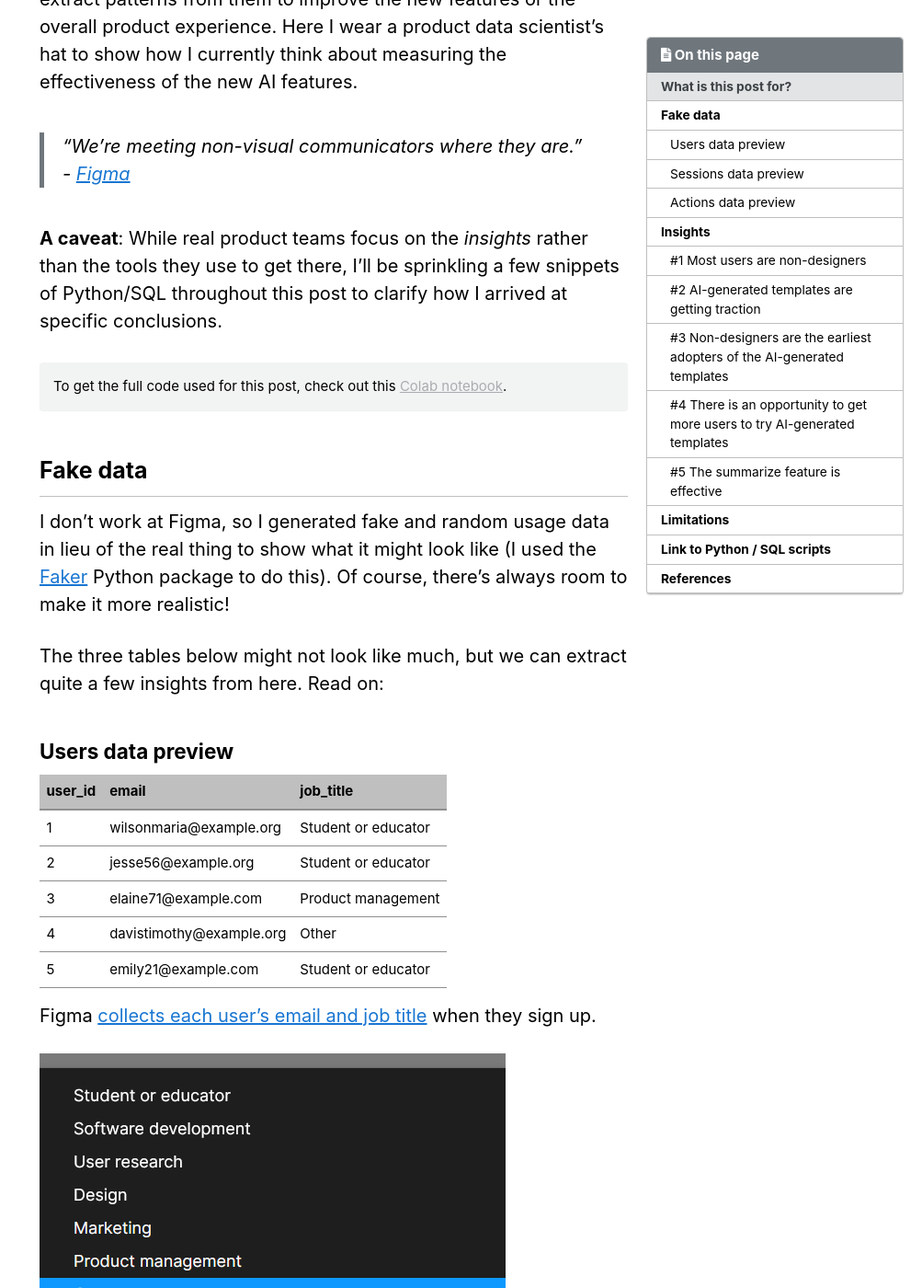
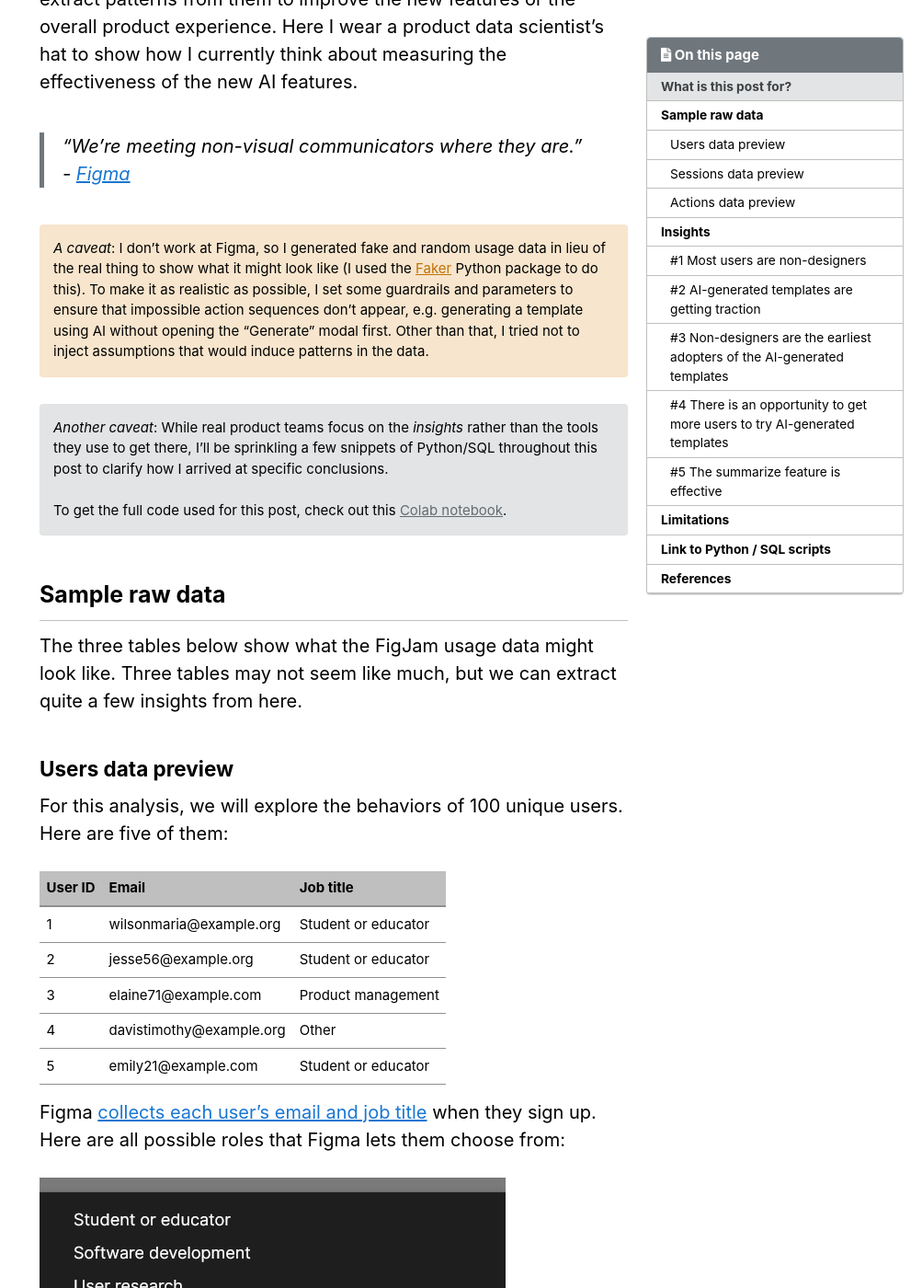
Before and after one commit to jgtiu/jgtiu.github.io, a Jekyll site: the page built from _posts/2024-02-09-figma.md, in a window 1280 px wide and 1400 px high, scrolled down 1222 px. Shown: the whole window at 92% size, without its empty margins (277-1280 px from the left). Built offline with Jekyll 4.4.1, drawn with Linux system fonts in a browser that asks for light colours; cached includes are drawn as plain includes; some of the changed text lies outside the part shown.

Commit message:
Update FigJam post

````diff
--- a/_posts/2024-02-09-figma.md
+++ b/_posts/2024-02-09-figma.md
@@ -1,6 +1,9 @@
 ---
 title: "Are FigJam's new AI features boosting visual collaboration?"
 excerpt: "An exercise in product thinking"
+tags:
+  - data science
+  - sql
 related: false
 toc: true
 toc_sticky: true
@@ -27,46 +30,47 @@
 
 > "We’re meeting non-visual communicators where they are." - [Figma](https://www.figma.com/blog/introducing-ai-to-figjam/){:target="_blank"}
 
-**A caveat**: While real product teams focus on the *insights* rather than the tools they use to get there, I'll be sprinkling a few snippets of Python/SQL throughout this post to clarify how I arrived at specific conclusions.
+_A caveat_: I don't work at Figma, so I generated fake and random usage data in lieu of the real thing to show what it might look like (I used the [Faker](https://faker.readthedocs.io/en/master/){:target="_blank"} Python package to do this). To make it as realistic as possible, I set some guardrails and parameters to ensure that impossible action sequences don't appear, e.g. generating a template using AI without opening the "Generate" modal first. Other than that, I tried not to inject assumptions that would induce patterns in the data.
+{: .notice--warning}
 
-To get the full code used for this post, check out this [Colab notebook](https://colab.research.google.com/drive/1Xox2mLClfBqZR0Y04KR783XuziANfGJp){:target="_blank"}.
-{: .notice}
+_Another caveat_: While real product teams focus on the *insights* rather than the tools they use to get there, I'll be sprinkling a few snippets of Python/SQL throughout this post to clarify how I arrived at specific conclusions. <br><br>To get the full code used for this post, check out this [Colab notebook](https://colab.research.google.com/drive/1Xox2mLClfBqZR0Y04KR783XuziANfGJp){:target="_blank"}.
+{: .notice--primary}
 
-## Fake data
+## Sample raw data
 
-I don't work at Figma, so I generated fake and random usage data in lieu of the real thing to show what it might look like (I used the [Faker](https://faker.readthedocs.io/en/master/){:target="_blank"} Python package to do this). Of course, there's always room to make it more realistic!
-
-The three tables below might not look like much, but we can extract quite a few insights from here. Read on:
+The three tables below show what the FigJam usage data might look like. Three tables may not seem like much, but we can extract quite a few insights from here.
 
 ### Users data preview
 
-|user_id|email|job_title|
-|----|----|----|
-|1|wilsonmaria@example.org|Student or educator|
-|2|jesse56@example.org|Student or educator|
-|3|elaine71@example.com|Product management|
-|4|davistimothy@example.org|Other|
-|5|emily21@example.com|Student or educator|
+For this analysis, we will explore the behaviors of 100 unique users. Here are five of them:
 
-Figma [collects each user's email and job title](https://www.figma.com/blog/how-we-use-data/){:target="_blank"} when they sign up.
+| User ID | Email                    | Job title           |
+|---------|--------------------------|---------------------|
+| 1       | wilsonmaria@example.org  | Student or educator |
+| 2       | jesse56@example.org      | Student or educator |
+| 3       | elaine71@example.com     | Product management  |
+| 4       | davistimothy@example.org | Other               |
+| 5       | emily21@example.com      | Student or educator |
+
+Figma [collects each user's email and job title](https://www.figma.com/blog/how-we-use-data/){:target="_blank"} when they sign up. Here are all possible roles that Figma lets them choose from:
 
 ![]({{ site.url }}{{ site.baseurl }}/assets/2024-02-09-figma/figma-user-job-titles.png)
 
 ### Sessions data preview
 
-Each time a user opens a new board, a new session is created.
+Assume that each time a user opens a new (blank) board, a new session is created.
 
-|user_id|session_id|session_date|
-|----|----|----|
-|1|03a61d4a-0ceb-45c4-9ec6-c3dea753ce4e|2023-08-22|
-|1|0c0bba2a-f732-4487-a02f-a93e9d52d0af|2023-07-11|
-|1|a0457dee-50f4-431d-a4ea-fcc05275c505|2023-02-21|
-|1|099496b0-e2a5-444b-a9f6-ff07711516e7|2023-02-08|
-|1|e2c31a5f-434c-4917-89be-a2295ca75b8a|2023-02-21|
+| User ID | Session ID                           | Session date |
+|---------|--------------------------------------|--------------|
+| 1       | 03a61d4a-0ceb-45c4-9ec6-c3dea753ce4e | 2023-08-22   |
+| 1       | 0c0bba2a-f732-4487-a02f-a93e9d52d0af | 2023-07-11   |
+| 1       | a0457dee-50f4-431d-a4ea-fcc05275c505 | 2023-02-21   |
+| 1       | 099496b0-e2a5-444b-a9f6-ff07711516e7 | 2023-02-08   |
+| 1       | e2c31a5f-434c-4917-89be-a2295ca75b8a | 2023-02-21   |
 
 ### Actions data preview
 
-In generating this table, I test-drove FigJam and came up with these actions that a user can do on FigJam. For simplicity, I focused on the new AI features (generate template / sort stickies / summarize) and less on other actions like adding stickies and widgets.
+In generating this table, I test-drove FigJam to determine the actions a user can do. For simplicity, I focused on the new AI features (generate template / sort stickies / summarize) and less on other actions like adding stickies and widgets.
 
 ```python
 ACTION_TYPES = {
@@ -84,17 +88,21 @@
 }
 ```
 
-|session_id|action_seq_num|action_|action_time|
-|----|----|----|----|
-|03a61d4a-0ceb-45c4-9ec6-c3dea753ce4e|0|Open figjam|13:00:47.937440|
-|03a61d4a-0ceb-45c4-9ec6-c3dea753ce4e|1|Some other action|13:04:13.849576|
-|03a61d4a-0ceb-45c4-9ec6-c3dea753ce4e|2|Some other action|13:11:42.384788|
-|03a61d4a-0ceb-45c4-9ec6-c3dea753ce4e|3|Open template modal|13:15:45.839381|
-|03a61d4a-0ceb-45c4-9ec6-c3dea753ce4e|4|Add template from templates menu|13:16:19.476087|
+| Session ID | Action | Action time |
+|----|----|----|
+| 03a61d4a-0ceb-45c4-9ec6-c3dea753ce4e | Open FigJam | 13:00:47.937440 |
+| 03a61d4a-0ceb-45c4-9ec6-c3dea753ce4e | Some other action | 13:04:13.849576 |
+| 03a61d4a-0ceb-45c4-9ec6-c3dea753ce4e | Some other action | 13:11:42.384788 |
+| 03a61d4a-0ceb-45c4-9ec6-c3dea753ce4e | Open template modal | 13:15:45.839381 |
+| 03a61d4a-0ceb-45c4-9ec6-c3dea753ce4e | Add template from templates menu | 13:16:19.476087 |
 
 ## Insights
 
-Product success is often measured in terms of [activation, engagement, and retention](https://www.figma.com/community/file/1332258235380665633/comprehensive-product-metrics-guide){:target="_blank"}. Given Figma's broader goal of allowing people to collaborate in a visual setting, and FigJam AI's narrower goal of speeding up or eliminating work, not all of these measures of success will make sense. For example, it might make sense to optimize the MAU (monthly active users) metric, because monthly usage could signal FigJam's usefulness. But DAU (daily active users) might not signal the same thing: it might mean users are unable to finish what they wanted to within a short time.
+Product success is often measured in terms of [activation, engagement, and retention](https://www.figma.com/community/file/1332258235380665633/comprehensive-product-metrics-guide){:target="_blank"}.
+
+Measuring the success of _new features_ is similar, except the scope is smaller: for example, it will make more sense to measure usage over the number of users who are aware of the new AI features, rather than over all Figma users.
+
+In choosing metrics to optimize or study, it is also useful to note Figma's broader goal of allowing people to collaborate in a visual setting, and FigJam AI's narrower goal of speeding up or eliminating work.
 
 The following insights are just some that can be extracted from the fake data generated above.
 
@@ -201,7 +209,7 @@
     boards_finalized_using_premade,
     boards_finalized_using_ai + boards_finalized_using_premade AS total,
     ROUND(boards_finalized_using_ai / boards_finalized_using_premade, 4)
-        AS ai_premade_ratio,
+        AS ai_premade_ratio
 FROM sub
 ORDER BY ai_premade_ratio DESC
 ```
@@ -279,7 +287,7 @@
 
 - While generating data for this study, I did not simulate collaborators working together in a session. I could do this for a more realistic and complex analysis.
 - For simplicity, I also did not generate data to reflect that a FigJam board might be revisited in multiple sessions.
-- I did this study by myself to show my thought process, but data science should not be done in a vacuum/bubble! If I were to do this analysis as a real data science task, I'd definitely talk to people on the data and product (and even user research!) teams to get their perspectives on what is important to measure. Cross-functional perspective is essential to get to the truth of usage behavior and user satisfaction.
+- I did this study by myself to show my thought process, but data science should not be done in a vacuum/bubble! If I were to do this analysis as a real data science task, I'd definitely talk to people on the data and product (and user research, and more!) teams to get their perspectives on what is important to measure. Cross-functional perspective is essential to get to the truth of usage behavior and user satisfaction.
 
 ## Link to Python / SQL scripts
 [Colab notebook](https://colab.research.google.com/drive/1Xox2mLClfBqZR0Y04KR783XuziANfGJp){:target="_blank"}
````
Also changed, not shown: assets/2024-02-09-figma/figma-seaborn-viz-users.png.
